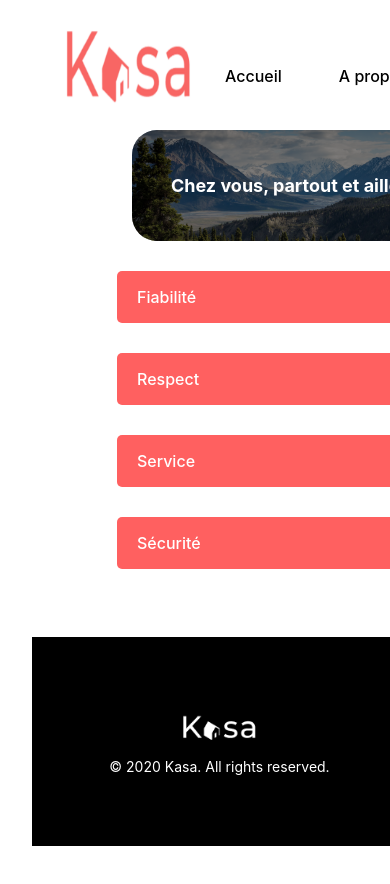
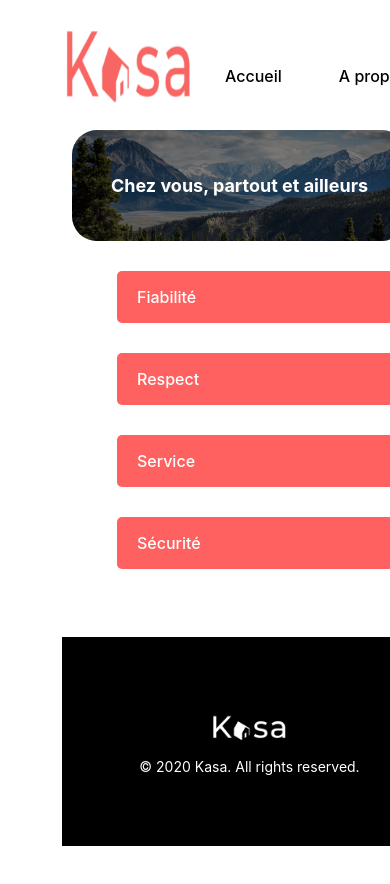
Before and after one commit to Claralyly/P8-TesteurLogiciel_appli_location_immobiliere_React, a React (Vite) app in the folder front/my-react-app/: page /Apropos in a window 390 px wide. Shown: the top 884 px of the page. Built offline with nearby package versions, Linux system fonts and the light colour scheme.

Commit message:
mise à jour

```diff
--- a/front/my-react-app/src/components/Apropos.css
+++ b/front/my-react-app/src/components/Apropos.css
@@ -15,17 +15,15 @@
 /* Media Queries pour les écrans plus petits */
 @media screen and (max-width: 768px) {
 
-  .aporpos {
+  .apropos {
     width: 335px;
   }
-  .valeur {
-    width: 335px;
 
-  }
+
   .banner2 {
     height: 111px;
     width: 335px;
-    margin-left: 100px;
+    margin-left: 40px;
   }
 
   .card-image {
--- a/front/my-react-app/src/components/Layout.css
+++ b/front/my-react-app/src/components/Layout.css
@@ -48,7 +48,7 @@ body {
 @media screen and (max-width: 768px) {
   .footer {
     width: 375px;
-
+    margin: 30px;
   }
 
   .footer img {
--- a/front/my-react-app/src/components/Logement.css
+++ b/front/my-react-app/src/components/Logement.css
@@ -183,7 +183,7 @@
 @media (max-width: 767.98px) {
   .logement{
     width: 335px;
-    margin-left: 20px;
+    margin-left: 50px;
   }
 
   .slideshow img {
@@ -197,7 +197,15 @@
   .collapse_column {
     flex-direction: column; /* Les collapsibles s'empilent verticalement */
     gap: 10px; /* Espacement réduit entre les éléments empilés */
+    width: 335px;
   }
+  .collapse-header .h2 {
+
+  }
+  .collapse-logement .collapse-header::after {
+     margin-left: 0px;
+  }
+
   .titreP1 p{
     font-size: 18px;
   }
```
